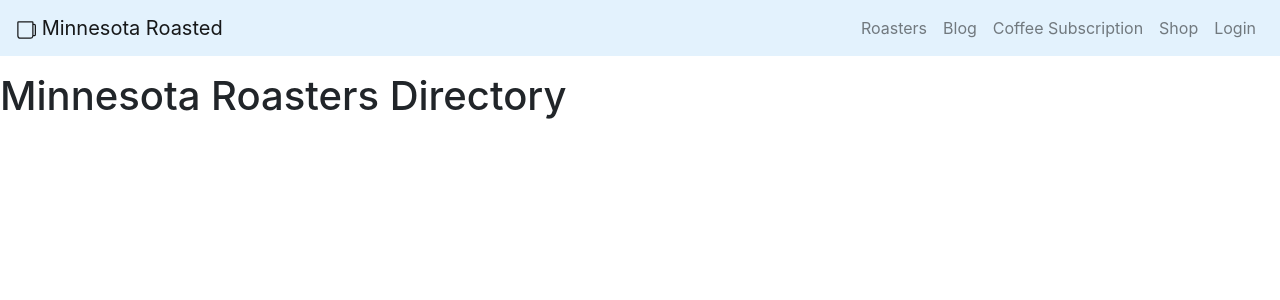
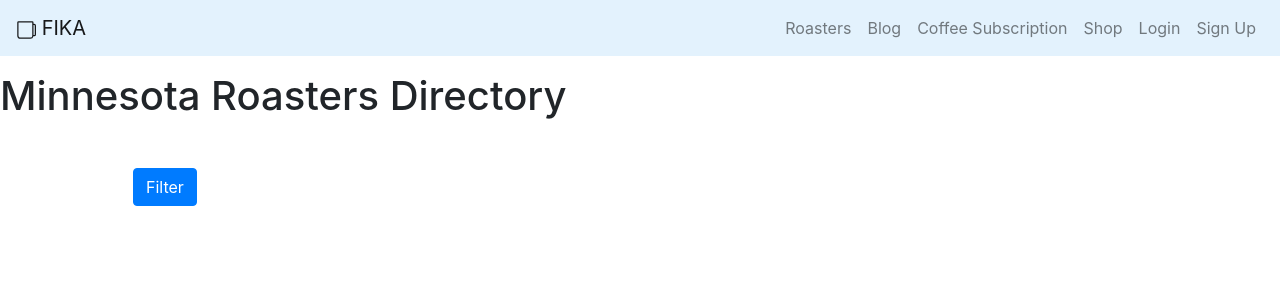
Before and after one commit to Kelsi-Wolter/Fika, a Flask app: page /roaster_directory in a window 1280 px wide. Shown: the top 300 px of the page. Run offline with Flask 2, Linux system fonts and the light colour scheme; data that the repository does not hold is empty.

Commit message:
Starting filter functionality, built rating filter buttons and event listeners

```diff
--- a/crud.py
+++ b/crud.py
@@ -73,6 +73,7 @@ def calculate_avg_rating(roaster_id):
 
     # Query for all entry objects associated with a roaster ID, and set to variable 'reviews'
     reviews = Entry.query.filter_by(roaster_id=roaster_id).all()
+    roaster = Roaster.query.filter_by(roaster_id=roaster_id).one()
 
     # Get total number of entries for each roaster
     total_reviews = len(reviews)
@@ -90,9 +91,14 @@ def calculate_avg_rating(roaster_id):
             if score != None:
                 sum += score
 
-        roaster_avg = sum / total_reviews
+        roaster_avg = round( (sum / total_reviews), 2)
 
-        return round(roaster_avg, 2)
+        return roaster_avg
+
+
+def get_roasters_by_rating(rating):
+    roasters = Roaster.query.filter_by(avg_rating>=rating).all()
+    return roasters
 
 
 def create_photos(roaster_place_ID):
--- a/server.py
+++ b/server.py
@@ -31,7 +31,18 @@ def homepage():
 def roaster_directory():
     '''Display list of roasters'''
 
+    input = request.args.get("rating")
+
+    # if input == 3:
+    #     all_the_roasters = crud.get_roasters_by_rating
+    # if input == 4:
+    # if input == 5:
+    # else:
     all_the_roasters = crud.return_all_roasters()
+
+
+
+
     for roaster in all_the_roasters:
         photos = crud.create_photos(roaster.place_id)
         title_photo = photos[0]
@@ -258,6 +269,19 @@ def enter_entry_note():
     return f'Your entry for {entry.roaster.name} has been updated!'
 
 
+# @app.route('/test', methods=["POST", "GET"])
+# def testing():
+
+#     roaster = crud.get_roaster_by_id(1)
+#     photos = crud.create_photos(roaster.place_id)
+#     title_photo = photos[0]
+
+#     img = https://maps.googleapis.com/maps/api/place/photo?key=AIzaSyA7kGblloOwNaoFbgZlb3DNRaz-SxRG7SI&maxwidth=800&photoreference=
+
+#     setattr(roaster, 'image', title_photo)
+
+#     return render_template('test.html', roaster=roaster)
+
 # @app.route('/edit_score_entry', methods=["POST"])
 # def add_score_to_entry():
 #     '''Add score to entry in DB'''
--- a/static/js/roasters.js
+++ b/static/js/roasters.js
@@ -156,3 +156,33 @@ $('.submit-note').on('click', (evt) => {
     location.reload(true);
 
 });
+
+// On click of filter button, show filter options
+$('#filter-button').on('click', (evt) => {
+    evt.preventDefault();
+    $('.rating-filter').show();
+
+});
+
+// On submit of filter for rating, send input to server and adjust roasters in list to be displayed
+$('.rating-filter-submit').on('click', (evt) => {
+    evt.preventDefault();
+    const input = $('input:checked').val();
+    console.log(input);
+    const data = {rating: input};
+    console.log(data)
+    $.get('/roaster_directory', data, (res) => {
+
+    });
+});
+
+// Trying to call photos through AJAX + jQuery - get CORS policy error
+// $('.test').on('click', (evt) => {
+//     evt.preventDefault();
+
+//     const photo = $(evt.target).attr('id');
+
+//     $.get('https://maps.googleapis.com/maps/api/place/photo?key=AIzaSyA7kGblloOwNaoFbgZlb3DNRaz-SxRG7SI&maxwidth=800&photoreference=' + photo, (res) => {
+//         $().html(res);
+//     });
+// })
--- a/templates/base.html
+++ b/templates/base.html
@@ -24,7 +24,7 @@
         <svg width="1em" height="1em" viewBox="0 0 16 16" class="bi bi-cup" fill="currentColor" xmlns="http://www.w3.org/2000/svg">
           <path fill-rule="evenodd" d="M1 2a1 1 0 0 1 1-1h11a1 1 0 0 1 1 1v1h.5A1.5 1.5 0 0 1 16 4.5v7a1.5 1.5 0 0 1-1.5 1.5h-.55a2.5 2.5 0 0 1-2.45 2h-8A2.5 2.5 0 0 1 1 12.5V2zm13 10h.5a.5.5 0 0 0 .5-.5v-7a.5.5 0 0 0-.5-.5H14v8zM13 2H2v10.5A1.5 1.5 0 0 0 3.5 14h8a1.5 1.5 0 0 0 1.5-1.5V2z"/>
         </svg>
-        Minnesota Roasted</a>
+        FIKA</a>
     <button class="navbar-toggler" type="button" data-toggle="collapse" data-target="#navbarbtns" aria-controls="navbarsExampleDefault" aria-expanded="false" aria-label="Toggle navigation">
         <span class="navbar-toggler-icon"></span>
     </button>
@@ -41,6 +41,7 @@
             {% endif %}
             {% if session.get('user') == None %}
               <a class="nav-link" id="account-link" href="/login">Login</a>
+              <a class="nav-link" href="/create_account">Sign Up</a>
             {% endif %}
 
           </div>
--- a/templates/homepage.html
+++ b/templates/homepage.html
@@ -1,5 +1,5 @@
 {% extends 'base.html' %}
-{% block title %}Minnesota Roasted{% endblock %}
+{% block title %} *FIKA* {% endblock %}
 
 {% block body %}
   <div class="container text-center">
@@ -8,7 +8,7 @@
         <h1>Support Minnesota's Small Batch Coffee Roasters</h1>
         <h3>Great coffee from local Minnesotan coffee roasters? You Betcha!</h3>
         <h6>Have you missed getting to your favorite coffee shop due to COVID-19?
-          Minnesota Roasted is here to help!</h6>
+          Fika is here to help!</h6>
       </div>
     </div>
 
--- a/templates/roaster_directory.html
+++ b/templates/roaster_directory.html
@@ -9,6 +9,21 @@
 <h1>Minnesota Roasters Directory</h1>
 
 <div class="container">
+
+  <div class="row m-5">
+    <button class="btn btn-primary" id="filter-button">Filter</button>
+    <form action="/roaster_directory">
+      <input type="radio" name="rating-filter" value="3" class="rating-filter" style="display: none"> <label class="rating-filter" style="display: none">3+</label>
+      <input type="radio" name="rating-filter" value="4" class="rating-filter" style="display: none"> <label class="rating-filter" style="display: none">4+</label>
+      <input type="radio" name="rating-filter" value="5" class="rating-filter" style="display: none"> <label class="rating-filter" style="display: none">5+</label>
+      <input type="submit" name="submit-rating-filter" class="rating-filter rating-filter-submit" id="" style="display: none" value="Apply">
+    </form>
+  </div>
+
+
+
+</div>
+
   <div class="row">
 
     {% for roaster in roasters %}
@@ -24,9 +39,6 @@
 
     {% endfor %}
   </div>
-</div>
-
-
 
 
 
```
Also changed, not shown: Google-data-loop.py/places_data.py (+42 -27 lines), templates/create_account.html (+4 -4 lines), templates/account.html (line endings or trailing spaces).
